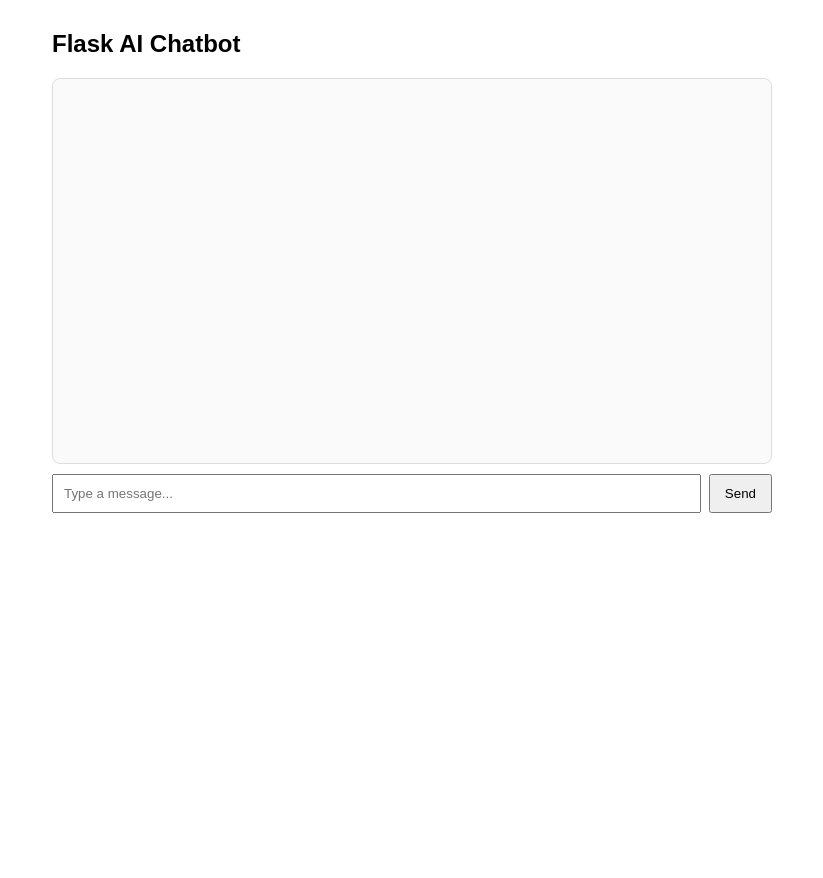
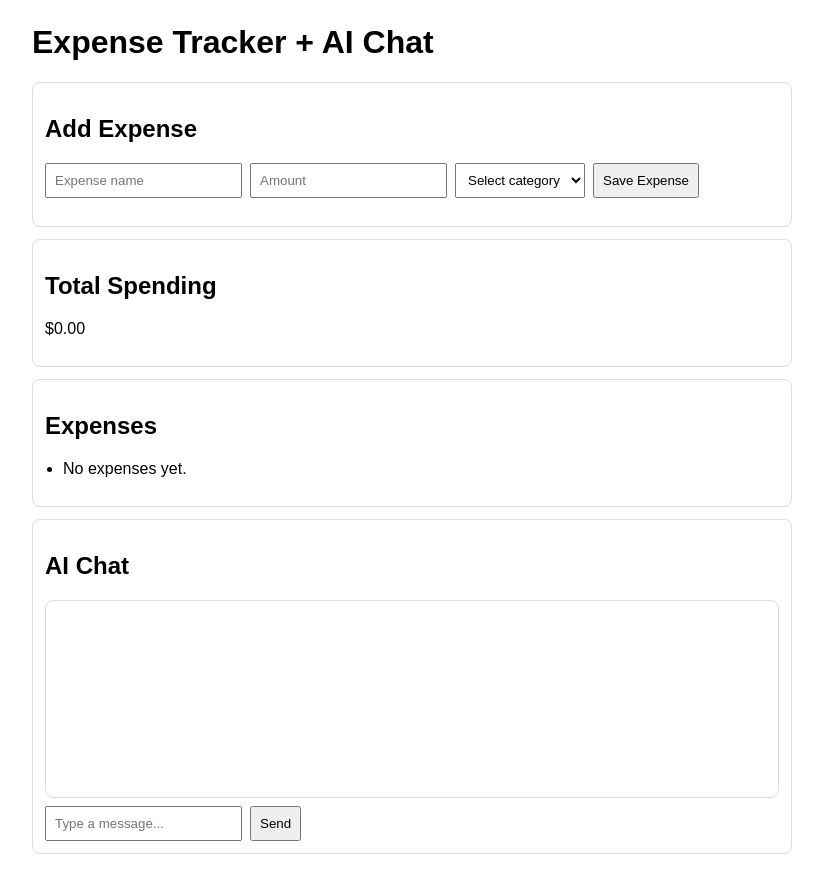
Before and after one commit to ANESUK17/ai-financial-agent, a Flask app: page / in a window 1280 px wide. Shown: the whole page, without its empty margins (228-1051 px from the left). Before the commit the page ends 513 px from the top, so only its background shows below. Run offline with Flask 3, Linux system fonts and the light colour scheme; data that the repository does not hold is empty.

Commit message:
Add in-memory expense routes and update home page UI

```diff
--- a/app.py
+++ b/app.py
@@ -1,6 +1,6 @@
 import os
 
-from flask import Flask, jsonify, request
+from flask import Flask, jsonify, render_template, request
 from openai import OpenAI
 
 app = Flask(__name__)
@@ -8,78 +8,49 @@ app = Flask(__name__)
 client = OpenAI(api_key=os.getenv("OPENAI_API_KEY"))
 MODEL_NAME = os.getenv("OPENAI_MODEL", "gpt-4o-mini")
 
+# In-memory expense storage
+expenses = []
+
 
 @app.route("/", methods=["GET"])
 def index():
-    return """
-<!doctype html>
-<html>
-<head>
-  <meta charset="utf-8" />
-  <meta name="viewport" content="width=device-width, initial-scale=1" />
-  <title>Flask AI Chatbot</title>
-  <style>
-    body { font-family: Arial, sans-serif; max-width: 720px; margin: 30px auto; padding: 0 12px; }
-    #chat { border: 1px solid #ddd; border-radius: 8px; padding: 12px; height: 360px; overflow-y: auto; background: #fafafa; }
-    .msg { margin: 8px 0; }
-    .user { color: #0b57d0; }
-    .bot { color: #1b5e20; }
-    form { display: flex; gap: 8px; margin-top: 10px; }
-    input { flex: 1; padding: 10px; }
-    button { padding: 10px 14px; cursor: pointer; }
-  </style>
-</head>
-<body>
-  <h2>Flask AI Chatbot</h2>
-  <div id="chat"></div>
-  <form id="chatForm">
-    <input id="message" type="text" placeholder="Type a message..." required />
-    <button type="submit">Send</button>
-  </form>
+    return render_template("index.html")
 
-  <script>
-    const chat = document.getElementById('chat');
-    const form = document.getElementById('chatForm');
-    const input = document.getElementById('message');
 
-    function addMessage(role, text) {
-      const div = document.createElement('div');
-      div.className = `msg ${role}`;
-      div.textContent = `${role === 'user' ? 'You' : 'Bot'}: ${text}`;
-      chat.appendChild(div);
-      chat.scrollTop = chat.scrollHeight;
-    }
+@app.route("/add-expense", methods=["POST"])
+def add_expense():
+    payload = request.get_json(silent=True) or {}
 
-    form.addEventListener('submit', async (e) => {
-      e.preventDefault();
-      const message = input.value.trim();
-      if (!message) return;
+    name = str(payload.get("name", "")).strip()
+    category = str(payload.get("category", "")).strip()
 
-      addMessage('user', message);
-      input.value = '';
+    try:
+        amount = float(payload.get("amount", 0))
+    except (TypeError, ValueError):
+        return jsonify({"error": "Amount must be a valid number."}), 400
 
-      try {
-        const res = await fetch('/chat', {
-          method: 'POST',
-          headers: { 'Content-Type': 'application/json' },
-          body: JSON.stringify({ message })
-        });
+    if not name:
+        return jsonify({"error": "Name is required."}), 400
+    if not category:
+        return jsonify({"error": "Category is required."}), 400
+    if amount < 0:
+        return jsonify({"error": "Amount must be non-negative."}), 400
 
-        const data = await res.json();
-        if (!res.ok) {
-          addMessage('bot', data.error || 'Request failed.');
-          return;
-        }
+    expense = {"name": name, "amount": amount, "category": category}
+    expenses.append(expense)
 
-        addMessage('bot', data.response || 'No response.');
-      } catch (err) {
-        addMessage('bot', 'Network error.');
-      }
-    });
-  </script>
-</body>
-</html>
-"""
+    return jsonify({"message": "Expense added.", "expense": expense}), 201
+
+
+@app.route("/get-expenses", methods=["GET"])
+def get_expenses():
+    return jsonify({"expenses": expenses})
+
+
+@app.route("/summary", methods=["GET"])
+def summary():
+    total_spending = sum(expense["amount"] for expense in expenses)
+    return jsonify({"total_spending": total_spending, "count": len(expenses)})
 
 
 @app.route("/chat", methods=["POST"])
--- a/static/style.css
+++ b/static/style.css
@@ -1,80 +1,39 @@
-:root {
-  color-scheme: dark;
-  --bg: #0b1120;
-  --card: #111827;
-  --text: #e5e7eb;
-  --muted: #94a3b8;
-  --accent: #22d3ee;
-}
-
 body {
-  margin: 0;
-  font-family: Inter, system-ui, sans-serif;
-  background: linear-gradient(160deg, #020617, #0f172a);
-  color: var(--text);
-}
-
-.container {
-  max-width: 900px;
-  margin: 30px auto;
-  padding: 0 16px 28px;
+  font-family: Arial, sans-serif;
+  max-width: 760px;
+  margin: 24px auto;
+  padding: 0 12px;
 }
 
 .card {
-  background: rgba(17, 24, 39, 0.9);
-  border: 1px solid #1f2937;
-  border-radius: 14px;
-  padding: 18px;
-  margin: 16px 0;
-  box-shadow: 0 8px 24px rgba(0, 0, 0, 0.3);
-}
-
-.summary-grid {
-  display: grid;
-  grid-template-columns: 1fr 1fr;
-  gap: 16px;
-}
-
-input, button {
-  border-radius: 10px;
-  border: 1px solid #334155;
-  background: #0f172a;
-  color: var(--text);
-  padding: 10px;
+  border: 1px solid #ddd;
+  border-radius: 8px;
+  padding: 12px;
+  margin-bottom: 12px;
 }
 
 form {
-  display: grid;
-  grid-template-columns: repeat(3, minmax(0, 1fr)) auto;
-  gap: 10px;
+  display: flex;
+  gap: 8px;
+  flex-wrap: wrap;
 }
 
-#chat-form {
-  grid-template-columns: 1fr auto;
-}
-
-button {
-  background: var(--accent);
-  color: #00131b;
-  font-weight: 700;
-  cursor: pointer;
+input, select, button {
+  padding: 8px;
 }
 
 #expense-list {
-  margin: 0;
   padding-left: 18px;
-  color: var(--muted);
 }
 
 #chat-box {
-  max-height: 220px;
+  height: 180px;
   overflow-y: auto;
-  border: 1px solid #334155;
-  border-radius: 10px;
-  padding: 10px;
-  margin-bottom: 10px;
-  background: #020617;
+  border: 1px solid #ddd;
+  border-radius: 8px;
+  padding: 8px;
+  margin-bottom: 8px;
 }
 
-.user { color: #7dd3fc; }
-.bot { color: #a7f3d0; }
+.user { color: #0b57d0; }
+.bot { color: #1b5e20; }
--- a/templates/index.html
+++ b/templates/index.html
@@ -3,43 +3,38 @@
 <head>
   <meta charset="UTF-8" />
   <meta name="viewport" content="width=device-width, initial-scale=1.0" />
-  <title>Fintech Expense & Advice Agent</title>
+  <title>Expense Tracker + Chat</title>
   <link rel="stylesheet" href="{{ url_for('static', filename='style.css') }}" />
-  <script src="https://cdn.jsdelivr.net/npm/chart.js"></script>
 </head>
 <body>
   <main class="container">
-    <h1>💸 Fintech Expense & AI Advice Agent</h1>
+    <h1>Expense Tracker + AI Chat</h1>
 
     <section class="card">
       <h2>Add Expense</h2>
       <form id="expense-form">
         <input id="name" placeholder="Expense name" required />
         <input id="amount" type="number" step="0.01" min="0" placeholder="Amount" required />
-        <input id="category" placeholder="Category (e.g. Food)" required />
-        <button type="submit">Add Expense</button>
+        <select id="category" required>
+          <option value="" disabled selected>Select category</option>
+          <option>Food</option>
+          <option>Transport</option>
+          <option>Shopping</option>
+          <option>Bills</option>
+          <option>Other</option>
+        </select>
+        <button type="submit">Save Expense</button>
       </form>
       <p id="form-message"></p>
     </section>
 
-    <section class="card summary-grid">
-      <div>
-        <h2>Total Spending</h2>
-        <p id="total-spending">$0.00</p>
-      </div>
-      <div>
-        <h2>Expenses Logged</h2>
-        <p id="expense-count">0</p>
-      </div>
+    <section class="card">
+      <h2>Total Spending</h2>
+      <p id="total-spending">$0.00</p>
     </section>
 
     <section class="card">
-      <h2>Expense Breakdown</h2>
-      <canvas id="expense-chart" height="130"></canvas>
-    </section>
-
-    <section class="card">
-      <h2>Recent Expenses</h2>
+      <h2>Expenses</h2>
       <ul id="expense-list"></ul>
     </section>
 
@@ -47,7 +42,7 @@
       <h2>AI Chat</h2>
       <div id="chat-box"></div>
       <form id="chat-form">
-        <input id="chat-message" placeholder="Ask for budgeting, saving, or debt advice..." required />
+        <input id="chat-message" placeholder="Type a message..." required />
         <button type="submit">Send</button>
       </form>
     </section>
@@ -58,10 +53,8 @@
     const formMessage = document.getElementById('form-message');
     const expenseList = document.getElementById('expense-list');
     const totalSpendingEl = document.getElementById('total-spending');
-    const expenseCountEl = document.getElementById('expense-count');
     const chatForm = document.getElementById('chat-form');
     const chatBox = document.getElementById('chat-box');
-    let chart;
 
     async function loadExpensesAndSummary() {
       const [expensesRes, summaryRes] = await Promise.all([
@@ -73,7 +66,7 @@
       const summaryData = await summaryRes.json();
 
       renderExpenses(expensesData.expenses || []);
-      renderSummary(summaryData);
+      totalSpendingEl.textContent = `$${Number(summaryData.total_spending || 0).toFixed(2)}`;
     }
 
     function renderExpenses(expenses) {
@@ -90,39 +83,13 @@
       });
     }
 
-    function renderSummary(summary) {
-      totalSpendingEl.textContent = `$${Number(summary.total_spending || 0).toFixed(2)}`;
-      expenseCountEl.textContent = summary.count || 0;
-
-      const labels = Object.keys(summary.category_totals || {});
-      const values = Object.values(summary.category_totals || {});
-
-      if (chart) chart.destroy();
-      chart = new Chart(document.getElementById('expense-chart'), {
-        type: 'pie',
-        data: {
-          labels,
-          datasets: [{
-            data: values,
-            backgroundColor: ['#22d3ee', '#818cf8', '#f472b6', '#34d399', '#fbbf24', '#fb7185']
-          }]
-        },
-        options: {
-          plugins: {
-            legend: { labels: { color: '#e2e8f0' } }
-          }
-        }
-      });
-    }
-
     expenseForm.addEventListener('submit', async (event) => {
       event.preventDefault();
 
       const payload = {
         name: document.getElementById('name').value,
         amount: document.getElementById('amount').value,
-        category: document.getElementById('category').value,
-        timestamp: new Date().toISOString()
+        category: document.getElementById('category').value
       };
 
       const response = await fetch('/add-expense', {
@@ -145,7 +112,8 @@
     chatForm.addEventListener('submit', async (event) => {
       event.preventDefault();
       const messageInput = document.getElementById('chat-message');
-      const message = messageInput.value;
+      const message = messageInput.value.trim();
+      if (!message) return;
 
       chatBox.innerHTML += `<p class="user"><strong>You:</strong> ${message}</p>`;
 
```
